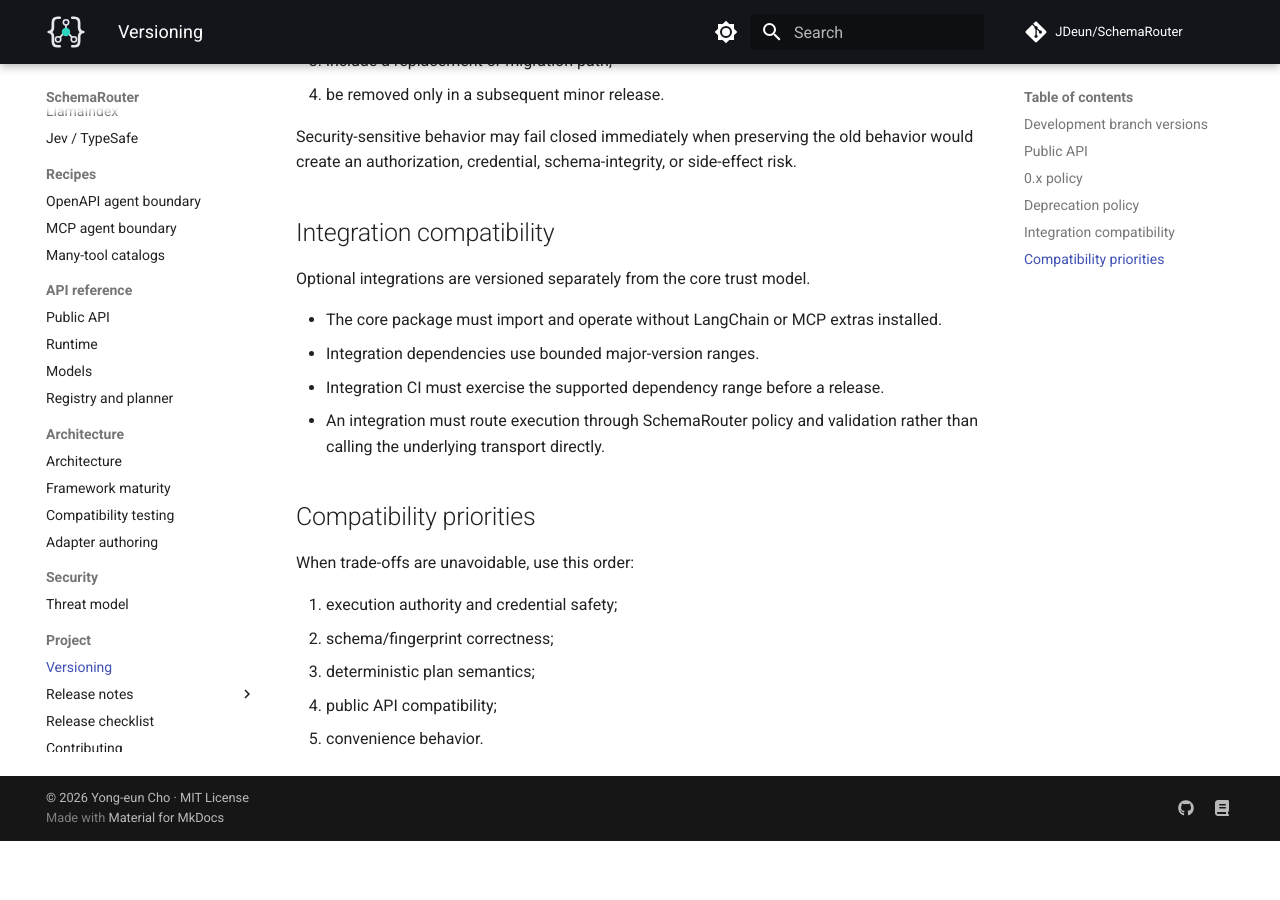
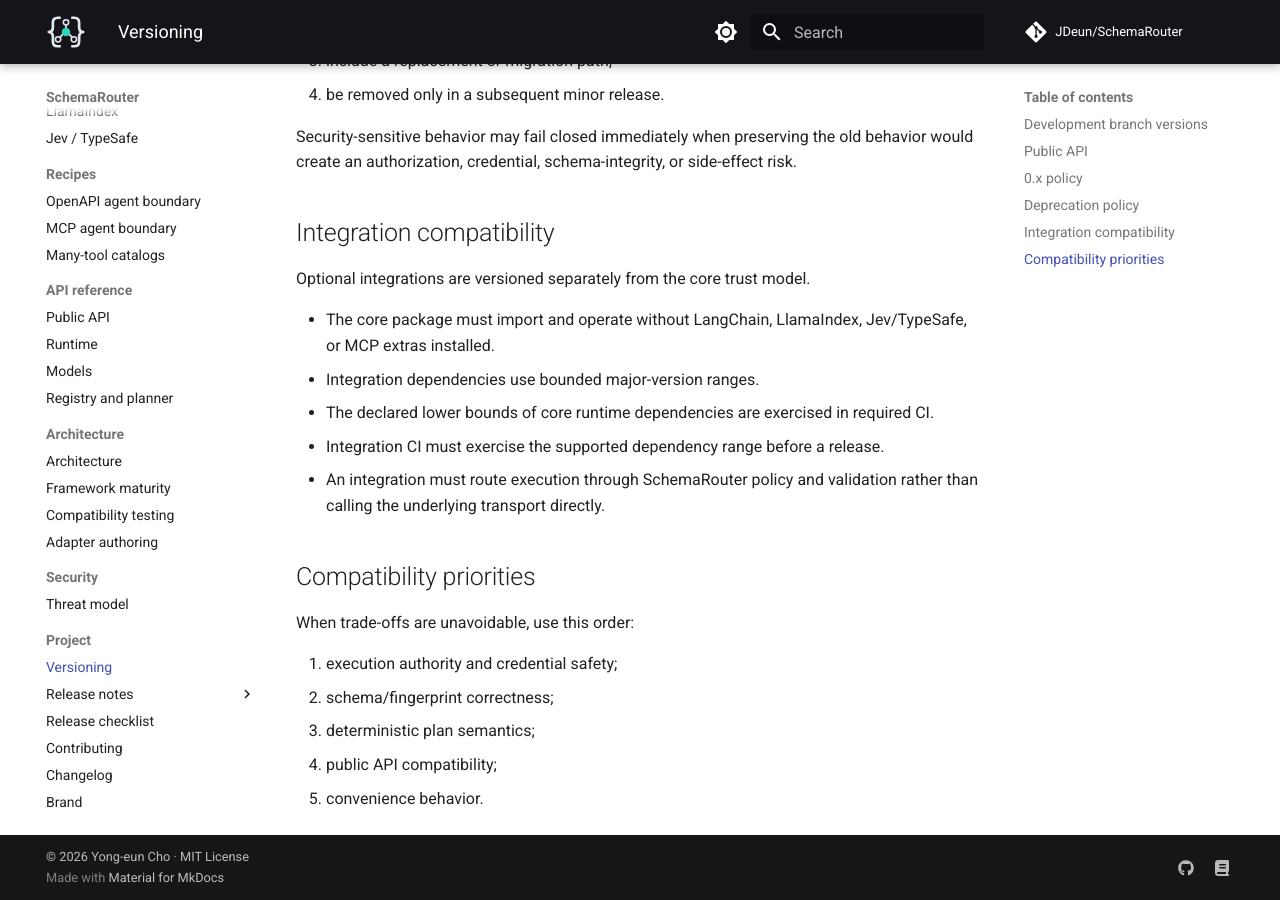
Before and after one commit to JDeun/SchemaRouter, an MkDocs documentation site: the page built from docs/versioning.md, in a window 1280 px wide and 900 px high, scrolled down 1295 px. Built offline with MkDocs 1.6.1 and Material for MkDocs 9.7.7, drawn with Linux system fonts in a browser that asks for light colours; comment, search, counter and statistics services are not loaded; before the commit the page ends 2136 px from its top, so only the background shows below that.

Commit message:
docs: document complete optional integration compatibility

```diff
--- a/docs/versioning.md
+++ b/docs/versioning.md
@@ -52,8 +52,10 @@
 
 Optional integrations are versioned separately from the core trust model.
 
-- The core package must import and operate without LangChain or MCP extras installed.
+- The core package must import and operate without LangChain, LlamaIndex, Jev/TypeSafe, or MCP
+  extras installed.
 - Integration dependencies use bounded major-version ranges.
+- The declared lower bounds of core runtime dependencies are exercised in required CI.
 - Integration CI must exercise the supported dependency range before a release.
 - An integration must route execution through SchemaRouter policy and validation rather than calling
   the underlying transport directly.
```
